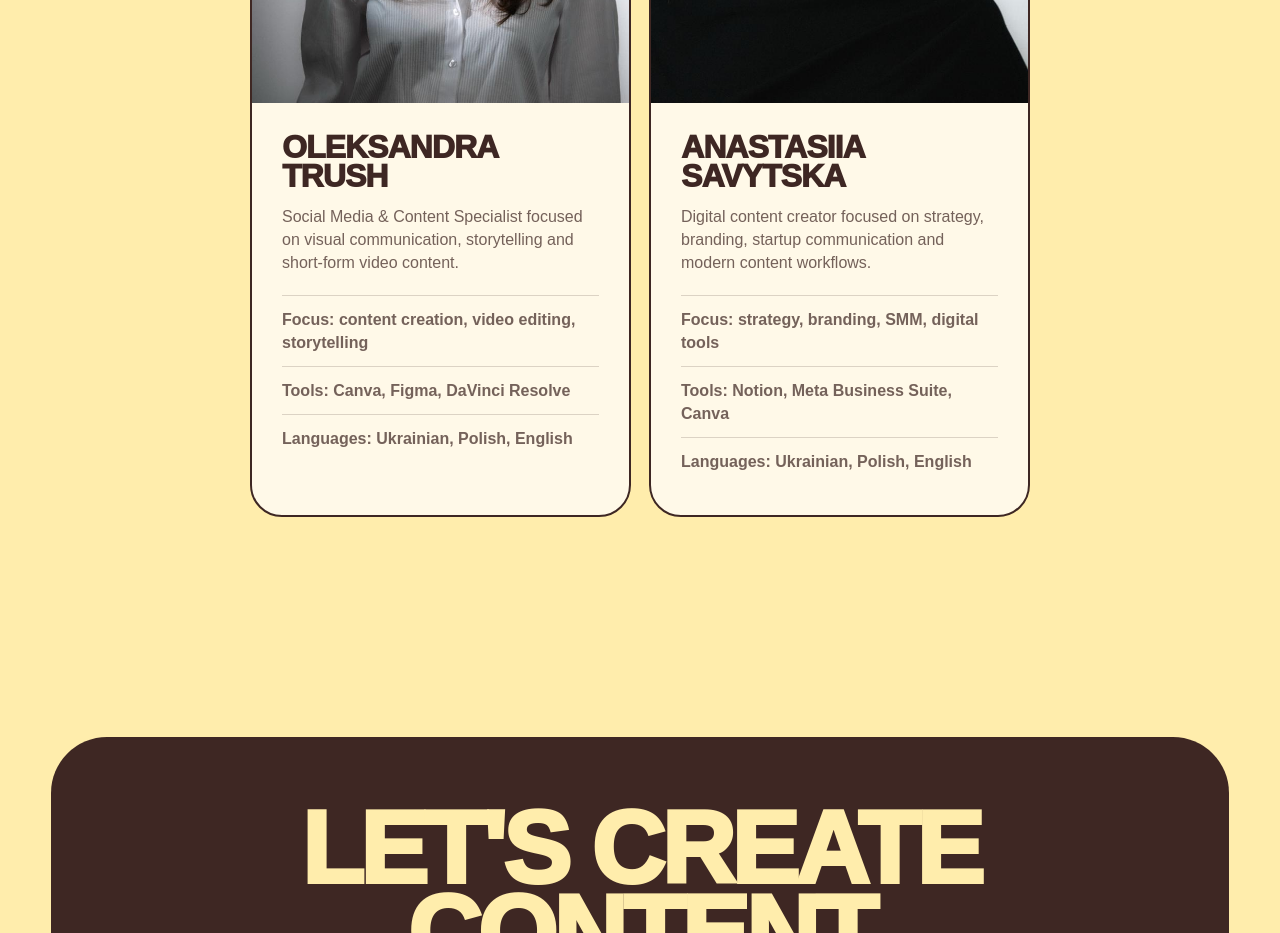
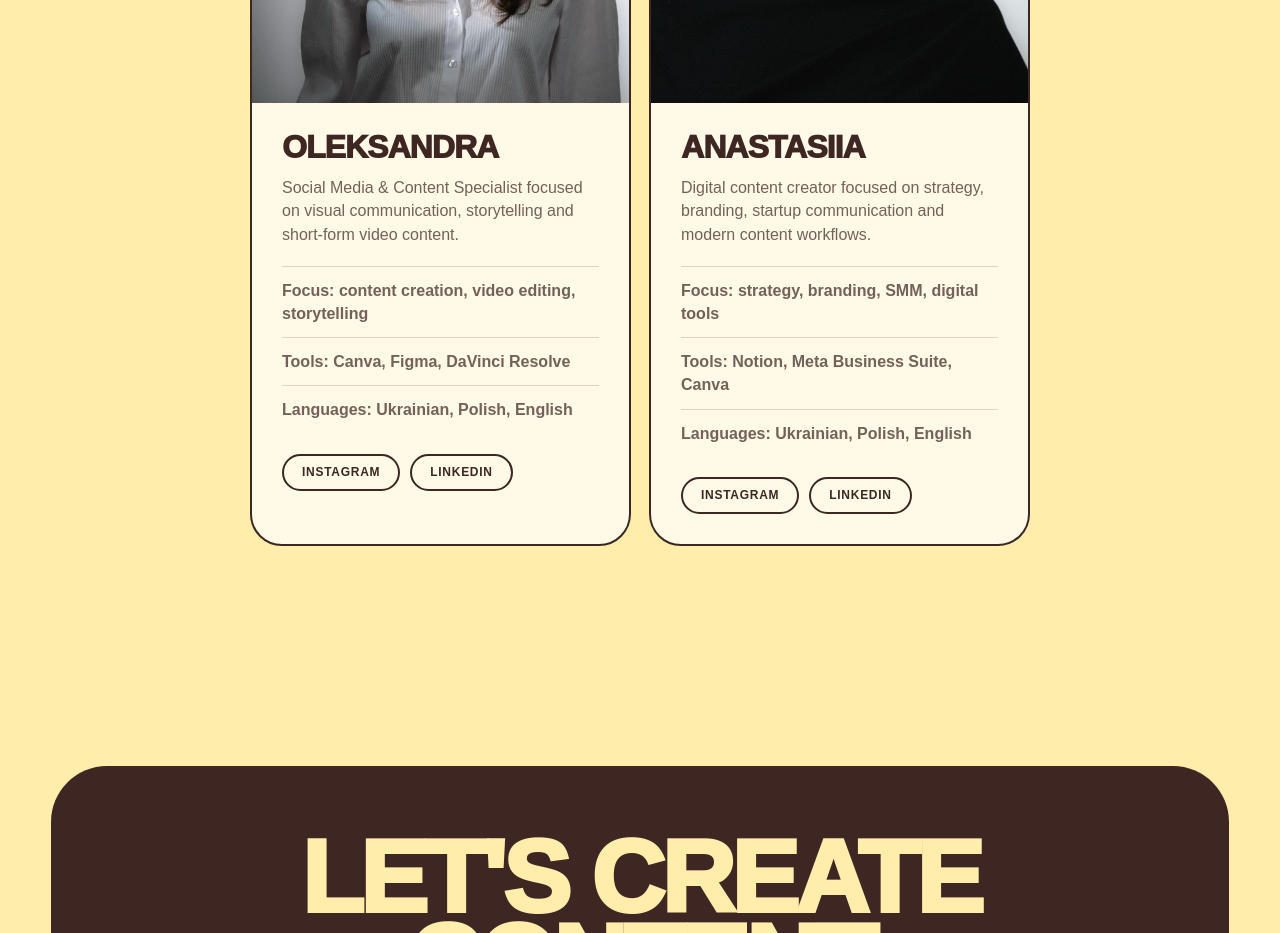
Before and after one commit to efplay/smm-duo-react, a React (Vite) app: page / in a window 1280 px wide. Shown: the part 4400-5333 px from the top of the page. Built offline with nearby package versions, Linux system fonts and the light colour scheme.

Commit message:
Add first names and social links to People component; enhance styles for links

```diff
--- a/src/components/People.jsx
+++ b/src/components/People.jsx
@@ -2,6 +2,7 @@ const people = [
 	{
 		photo: '/sasha.jpg',
 		initials: 'OT',
+		firstName: 'Oleksandra',
 		name: 'Oleksandra Trush',
 		role: 'Social Media & Content Specialist focused on visual communication, storytelling and short-form video content.',
 		details: [
@@ -9,16 +10,34 @@ const people = [
 			'Tools: Canva, Figma, DaVinci Resolve',
 			'Languages: Ukrainian, Polish, English',
 		],
+		links: [
+			{
+				label: 'Instagram',
+				href: 'https://www.instagram.com/oleksandra_trush?igsh=MWI4bGlrencxeDBlbA==',
+			},
+			{
+				label: 'LinkedIn',
+				href: 'https://www.linkedin.com/in/oleksandra-trush-06058b403/',
+			},
+		],
 	},
 	{
 		photo: '/nastya.jpg',
 		initials: 'AS',
+		firstName: 'Anastasiia',
 		name: 'Anastasiia Savytska',
 		role: 'Digital content creator focused on strategy, branding, startup communication and modern content workflows.',
 		details: [
 			'Focus: strategy, branding, SMM, digital tools',
 			'Tools: Notion, Meta Business Suite, Canva',
 			'Languages: Ukrainian, Polish, English',
+		],
+		links: [
+			{ label: 'Instagram', href: 'https://www.instagram.com/sss.tasyaa/' },
+			{
+				label: 'LinkedIn',
+				href: 'https://www.linkedin.com/in/anastasiia-savytska-54b79135b/',
+			},
 		],
 	},
 ]
@@ -39,13 +58,26 @@ export default function People() {
 								<img src={person.photo} alt={person.name} />
 							</div>
 							<div className='person-body'>
-								<h3>{person.name}</h3>
+								<h3>{person.firstName}</h3>
 								<p className='muted'>{person.role}</p>
 								<ul>
 									{person.details.map(d => (
 										<li key={d}>{d}</li>
 									))}
 								</ul>
+								<div className='person-links'>
+									{person.links.map(link => (
+										<a
+											key={link.label}
+											href={link.href}
+											className='person-link'
+											target='_blank'
+											rel='noopener noreferrer'
+										>
+											{link.label}
+										</a>
+									))}
+								</div>
 							</div>
 						</div>
 					))}
--- a/src/index.css
+++ b/src/index.css
@@ -634,6 +634,34 @@ h2 {
 	padding: 12px 0;
 }
 
+.person-links {
+	display: flex;
+	gap: 10px;
+	margin-top: 20px;
+	flex-wrap: wrap;
+}
+
+.person-link {
+	display: inline-block;
+	padding: 8px 18px;
+	border: 2px solid var(--espresso);
+	border-radius: 999px;
+	font-size: 12px;
+	font-weight: 800;
+	text-transform: uppercase;
+	letter-spacing: 0.06em;
+	color: var(--espresso);
+	text-decoration: none;
+	transition:
+		background 0.18s,
+		color 0.18s;
+}
+
+.person-link:hover {
+	background: var(--espresso);
+	color: var(--butter);
+}
+
 .contact-box {
 	background: var(--espresso);
 	color: var(--butter);
```
